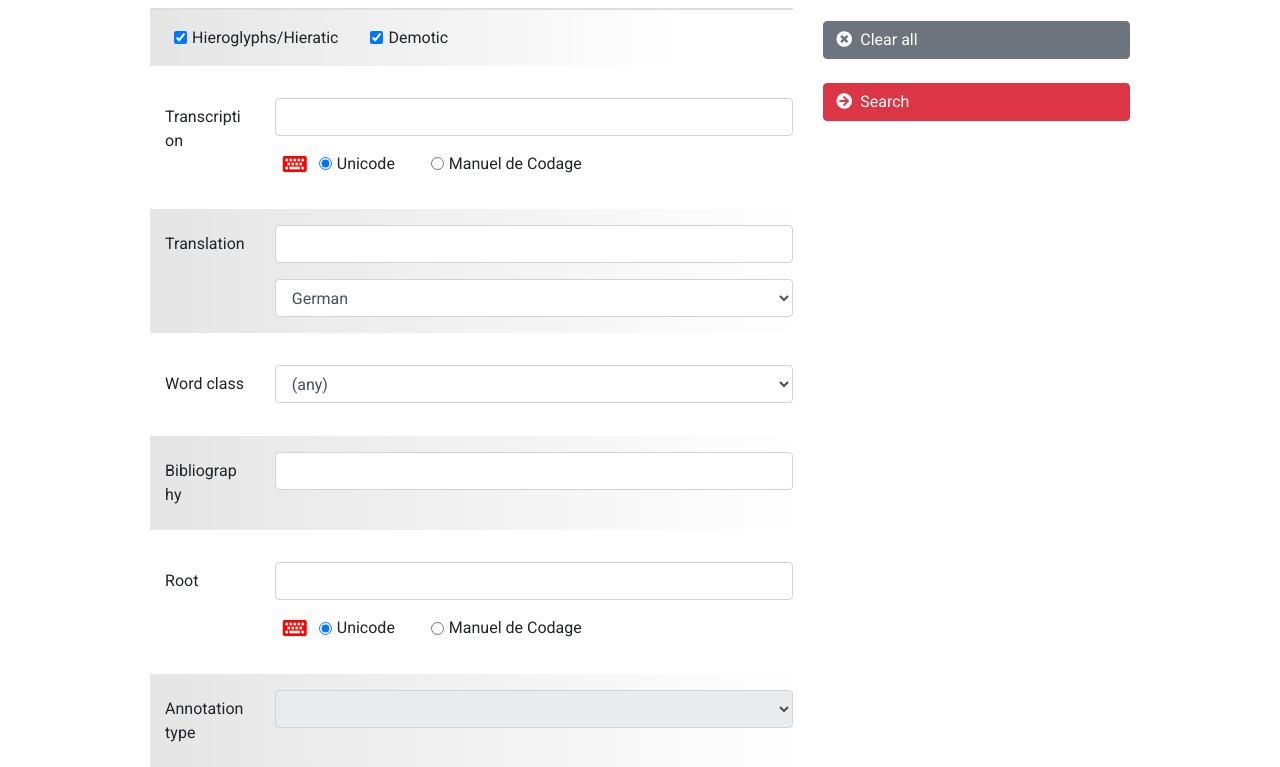
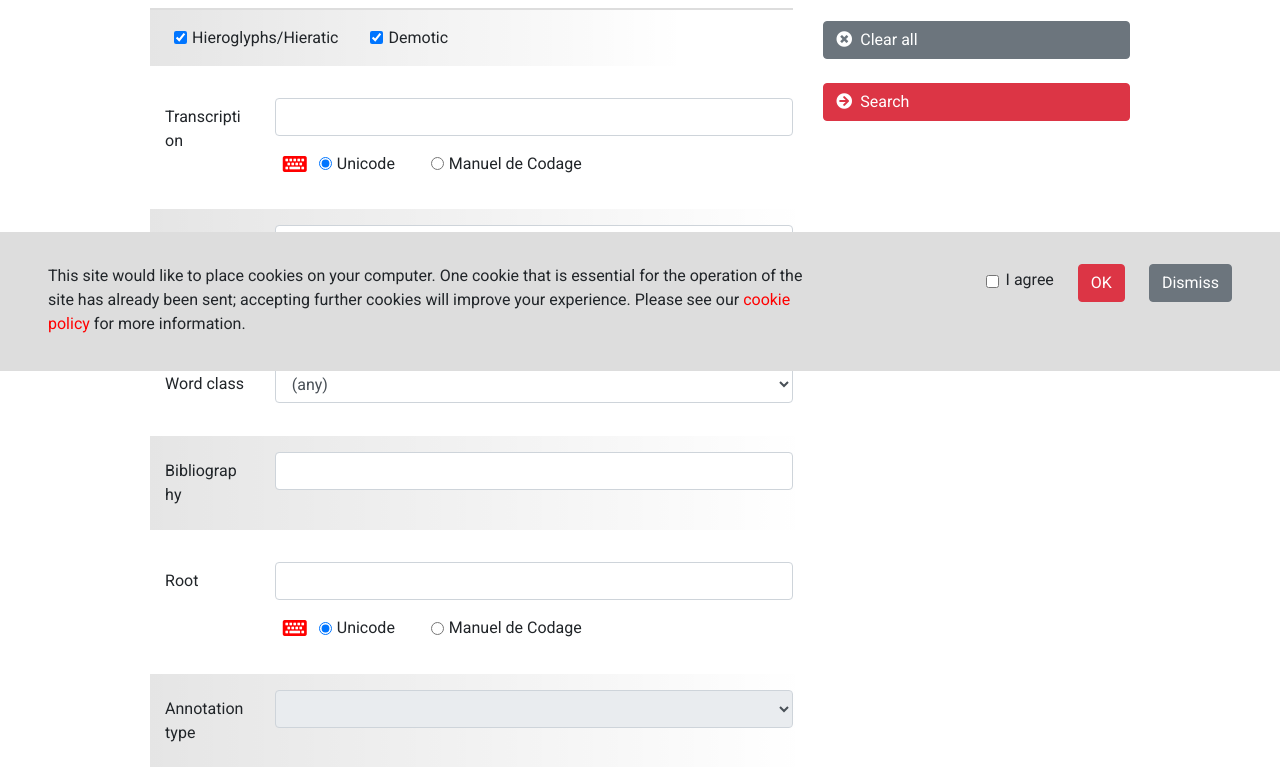
Before and after one commit to JKatzwinkel/tla-prototype-eval, a Django app: page / in a window 1280 px wide. Shown: the part 429-1196 px from the top of the page. Run offline with Django 3.2, Linux system fonts and the light colour scheme; data that the repository does not hold is empty; some libraries are stand-ins or nearby versions.

Commit message:
cookie alert

```diff
--- a/webd/static/css/tla-styles.css
+++ b/webd/static/css/tla-styles.css
@@ -777,7 +777,8 @@ span.multiselect-native-select select {
 
 .cookie-container {
 
-}
+    }
+
 .cookie-wrapper {
     position: fixed;
     left: 0;
@@ -788,5 +789,5 @@ span.multiselect-native-select select {
     width: 100%;
     padding: 1em 2em;
     background-color: #DDD;
-
+    transition: all 500ms ease;
 }
--- a/webd/static/js/tla-functions.js
+++ b/webd/static/js/tla-functions.js
@@ -290,9 +290,8 @@ function init() {
 
 	// Show/Hide Comments
 
-        $('.show-comment-button').click(function()  {
+            $('.show-comment-button').click(function()  {
              $('.comment-wrapper').toggleClass('hide-comment show-comment');
-            $('.comment-wrapper').slideDown('slow');
             $('.show-comment-button').addClass('d-none');
             $('.hide-comment-button').removeClass('d-none');
 
@@ -300,11 +299,15 @@ function init() {
 
     $('.hide-comment-button').click(function()  {
            $('.comment-wrapper').toggleClass('hide-comment show-comment');
-            //$('.comment-wrapper').slideUp('slow');
             $('.hide-comment-button').addClass('d-none');
             $('.show-comment-button').removeClass('d-none');
             });
 
+    // Cookie Alert ausblenden
+    $('.cookie-ok').click(function()  {
+           $('.cookie-container').addClass('d-none');
+
+            });
 
 
 	// Headroom
--- a/webd/templates/base.html
+++ b/webd/templates/base.html
@@ -170,24 +170,36 @@
 	{% endblock %}
 
 
-    <!-- Cookie-Alert
-    <div class="container-container">
-        <div class="cookie-wrapper px-5 py-3">
+    <!-- Cookie-Alert -->
+    <div class="cookie-container">
+        <div class="cookie-wrapper px-5 py-2">
+            <!-- Content -->
+            <div class="row my-4">
+                <div class="col-sm-8">
 
-            <p class="text-muted credit">
-                 By using our website you are consenting to our use of cookies in accordance with our <a href="/cookies">cookie policy</a>.
+            <p class="">
+                 This site would like to place cookies on your computer. One cookie that is essential for the operation of the site has already been sent; accepting further cookies will improve your experience. Please see our <a href="/cookies">cookie policy</a> for more information.
 
             </p>
-            <div class="form-group form-check float-right mr-2">
+                </div>
+
+                <!-- Buttons -->
+                <div class="col-sm-4">
+                    <button class="btn btn-secondary float-right ml-4">Dismiss</button>
+                    <button class="btn btn-danger float-right ml-4 cookie-ok">OK</button>
+                    <div class="form-group form-check float-right ml-2 pt-1">
                         <input type="checkbox" class="form-check-input" id="exampleCheck1">
                         <label class="form-check-label" for="exampleCheck1">I agree</label>
                     </div>
 
-            <button type="submit" class="btn btn-secondary float-right ">OK</button>
+
+                </div>
+
+            </div> <!-- /.row -->
 
 
         </div>
-    </div> -->
+    </div>
 
 	</body>
 
```
Lines whose indentation alone changed are shown as unchanged.
